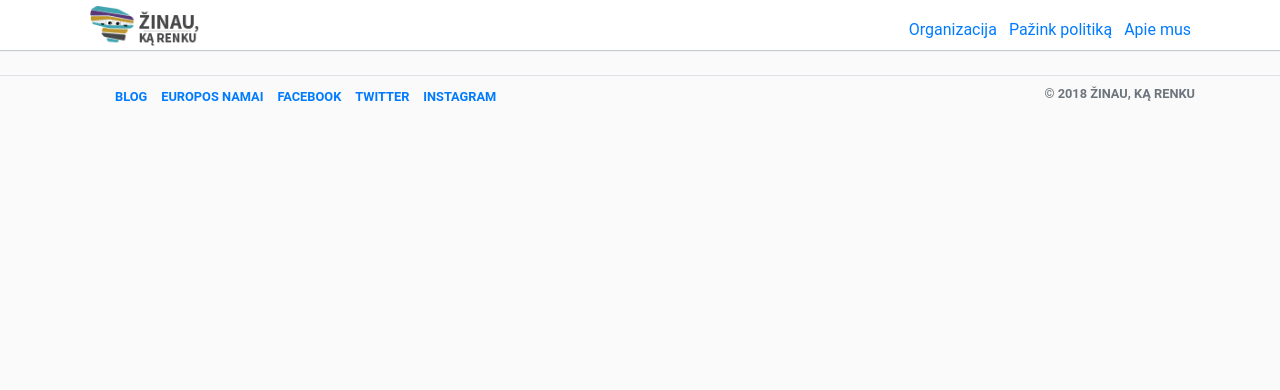
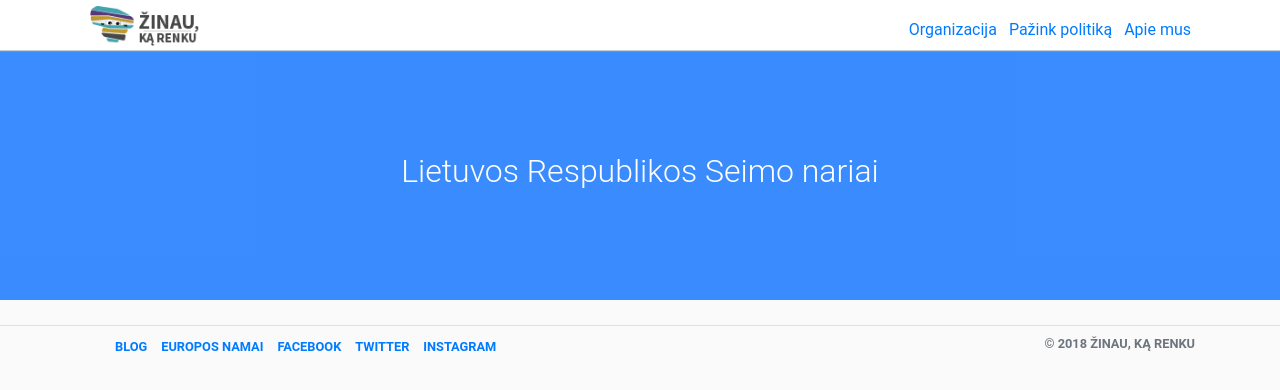
Before and after one commit to zinaukarenku/zkr-platform, a Django app: page /seimas/politikai/ in a window 1280 px wide. Shown: the top 390 px of the page. Run offline with Django 3.2, Linux system fonts and the light colour scheme; data that the repository does not hold is empty; parts of the project's set-up code (start-up, migrations or seed data) failed here and were passed over; some libraries are stand-ins or nearby versions.

Commit message:
front-end 2.2.2

```diff
--- a/seimas/templates/seimas/politicians.html
+++ b/seimas/templates/seimas/politicians.html
@@ -1,15 +1,42 @@
 {% extends "base/base-page.html" %} {% block title %}Politikai{% endblock %} {% block description %}TODO description{% endblock %} {% block content %}
-<main style="padding-top: 75px">
-    <div class="container">
-        {% for politician in politicians %}
-        <div class="card mb-3">
-            <div class="card-body">
-                <span class="card-small-img mr-3" {% if politician.photo %} style="background-image:url('{{ politician.photo.url }}');" {% endif %}></span>
-                <a href="{{ politician.profile_url }}" class="card-title">{{ politician.name }}</a>
-                <span class="text-muted">{{ politician.elected_party }}</span>
-            </div>
+<header class="banner banner--politicians mb-4" style="padding-top: 50px">
+    <div class="container d-flex justify-content-center align-items-center flex-direction-column" style="height: 100%;">
+        <h2 class="">Lietuvos Respublikos Seimo nariai</h2>
+    </div>
+</header>
+<div class="container container-content">
+    <div class="row">
+        <div class="col-12">
+            <main>
+                {% for politician in politicians %}
+                <a href="{{ politician.profile_url}}" class="card mb-3">
+                    <div class="card-body d-flex">
+                        <span class="d-inline-block card-small-img mr-3" {% if politician.photo %} style="background-image:url('{{ politician.photo.url }}');" {% endif %}></span>
+                        <div class="d-inline-block">
+                            <h4 class="card-title text-left mb-0">{{ politician.name }}</h4>
+                            <p class="text-muted mb-0 text-80">{{ politician.elected_party }}</p>
+                        </div>
+                    </div>
+                </a>
+                {% endfor %}
+            </main>
         </div>
-        {% endfor %}
+        <!-- <div class="col-lg-4 pr-0 d-none d-lg-block">
+            <aside class="card">
+                <div class="card-body">
+                    <h4 class="card-title">Statistika</h4>
+                    <span class="d-inline-block text-center mr-2">
+                        <span class="d-block">7</span>
+                    <span class="d-block text-eyebrow">Frakcijos</span>
+                    </span>
+                    <span class="d-inline-block text-center">
+                        <span class="d-block">5</span>
+                    <span class="d-block text-eyebrow">Migrantai</span>
+                    </span>
+                </div>
+            </aside>
+        </div> -->
     </div>
-</main>
+</div>
+
 {% endblock %}
--- a/web/static/css/style.css
+++ b/web/static/css/style.css
@@ -7,6 +7,16 @@ body {
     background-color: #fafafa;
     -webkit-font-smoothing: antialiased;
     -webkit-font-smoothing--moz-osx-font-smoothing: grayscale
+}
+
+.container-content {
+    padding-left: 0px;
+    padding-right: 0px;
+}
+
+.container-content .row {
+    margin-left: 0px;
+    margin-right: 0px;
 }
 
 .overflow-hidden {
@@ -65,6 +75,10 @@ h4 {
     font-weight: 300;
 }
 
+li {
+    list-style: none;
+}
+
 .text-eyebrow {
     text-transform: uppercase;
     font-weight: 600;
@@ -121,10 +135,20 @@ nav .container {
     border-radius: 4px;
 }
 
+.banner--politicians {
+    height: 300px;
+    background-color: rgba(5, 109, 255, .78);
+    color: #fff;
+}
+
 main h2,
 main h3,
 main h4 {
     text-align: center;
+}
+
+.text-80 {
+    font-size: 80%;
 }
 
 main .game_over {
@@ -224,6 +248,7 @@ main .game_over {
 
 .card {
     border: none;
+    border-radius: 0px;
 }
 
 .card-block-link {
@@ -282,12 +307,14 @@ main .game_over {
 
 .card-small-img {
     display: inline-block;
-    width: 80px;
-    height: 80px;
+    min-width: 52px;
+    max-width: 52px;
+    height: 72px;
     background-position: center top;
     background-color: #4141d8;
     background-repeat: no-repeat;
     background-size: cover;
+    border-radius: 5px
 }
 
 button.btn {
@@ -400,3 +427,17 @@ footer ul:first {
     font-size: 150%;
     color: #59387a;
 }
+
+@media screen and (min-width: 500px) {
+    .container-content {
+        padding-left: 15px;
+        padding-right: 15px;
+    }
+    .container-content>.row {
+        margin-left: -15px;
+        margin-right: -15px;
+    }
+    .card {
+        border-radius: 5px;
+    }
+}
```
